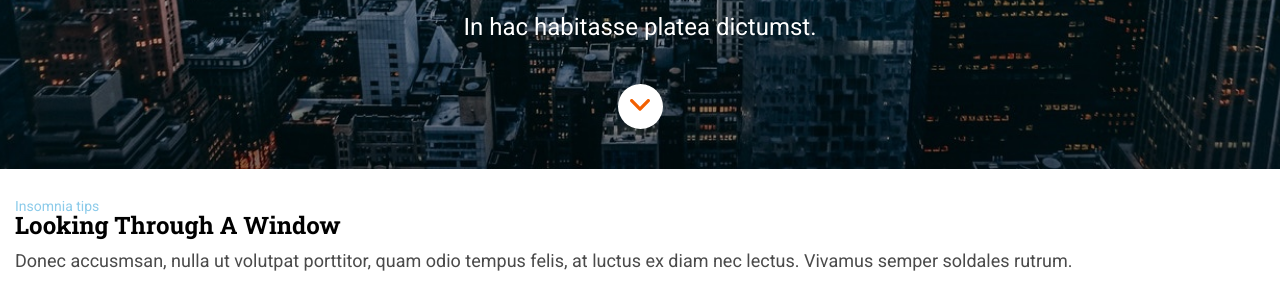
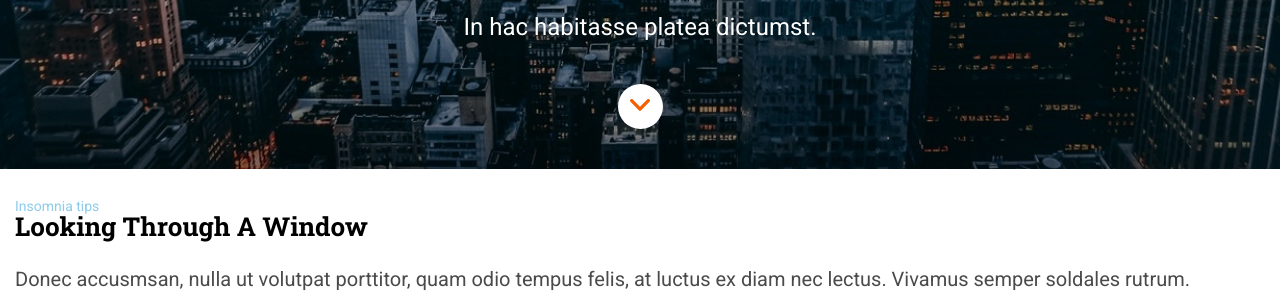
Before and after one commit to Adalab/modulo-1-evaluacion-final-IreneBioque, a website: page src/html/index.html in a window 1280 px wide. Shown: the part 631-928 px from the top of the page. Drawn offline with nearby package versions, Linux system fonts and the light colour scheme; files that its build step writes are made by us from their sources; files whose address does not match are found by name.

Commit message:
add mediaq tablet

```diff
--- a/src/scss/layout/_section-1.scss
+++ b/src/scss/layout/_section-1.scss
@@ -15,11 +15,18 @@
     font-family: $font-title;
     text-transform: capitalize;
     margin-bottom: 15px;
+    @media all and (min-width: 768px) {
+      font-size: 26px;
+      margin-bottom: 30px;
+    }
   }
   &__paragraph {
     font-size: 18px;
     color: #4a4a4a;
     margin-bottom: 30px;
+    @media all and (min-width: 768px) {
+      font-size: 20px;
+    }
   }
   &__button {
     border: solid 3px $button-color;
```
